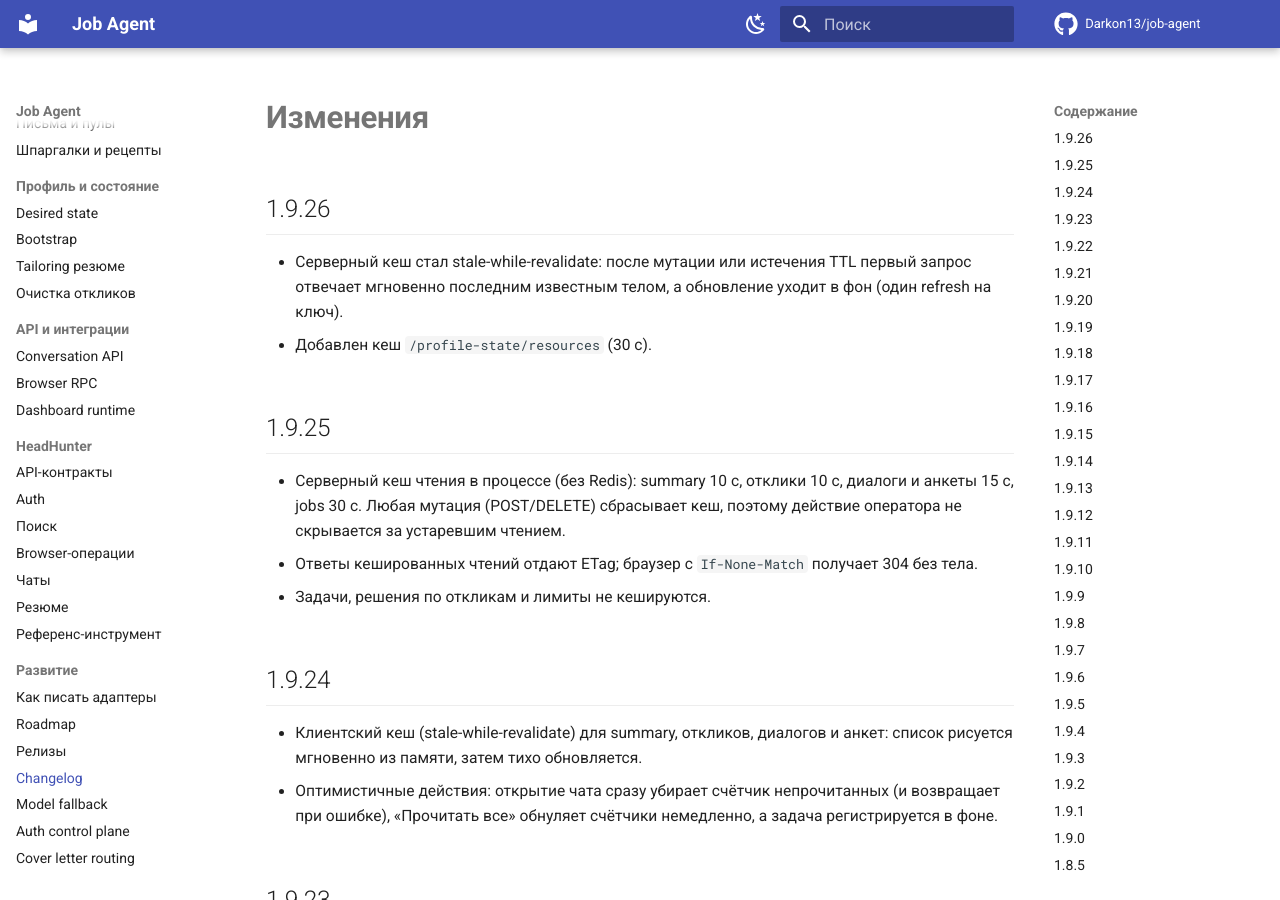
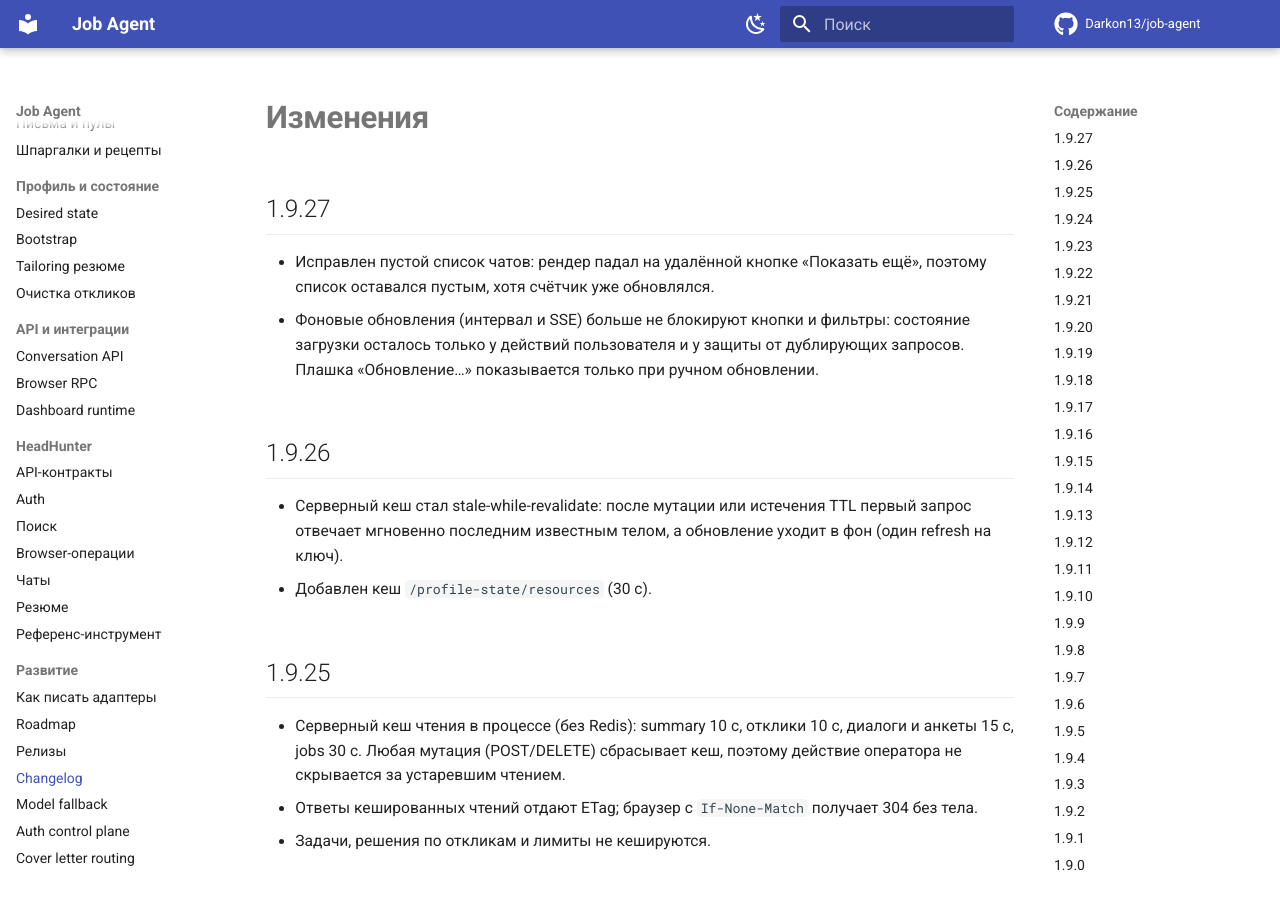
Before and after one commit to Darkon13/job-agent, an MkDocs documentation site: the page built from docs/changelog.md, in a window 1280 px wide and 900 px high. Built offline with MkDocs 1.6.1 and Material for MkDocs 9.7.7, drawn with Linux system fonts in a browser that asks for light colours; comment, search, counter and statistics services are not loaded.

Commit message:
fix(dashboard): render conversations after removing the pagination button and keep refreshes non-blocking

```diff
--- a/docs/changelog.md
+++ b/docs/changelog.md
@@ -1,4 +1,13 @@
 # Изменения
+
+## 1.9.27
+
+- Исправлен пустой список чатов: рендер падал на удалённой кнопке «Показать
+  ещё», поэтому список оставался пустым, хотя счётчик уже обновлялся.
+- Фоновые обновления (интервал и SSE) больше не блокируют кнопки и фильтры:
+  состояние загрузки осталось только у действий пользователя и у защиты от
+  дублирующих запросов. Плашка «Обновление…» показывается только при ручном
+  обновлении.
 
 ## 1.9.26
 
```
Also changed, not shown: docs/releasing.md (+4 -4 lines), 4 other files.
